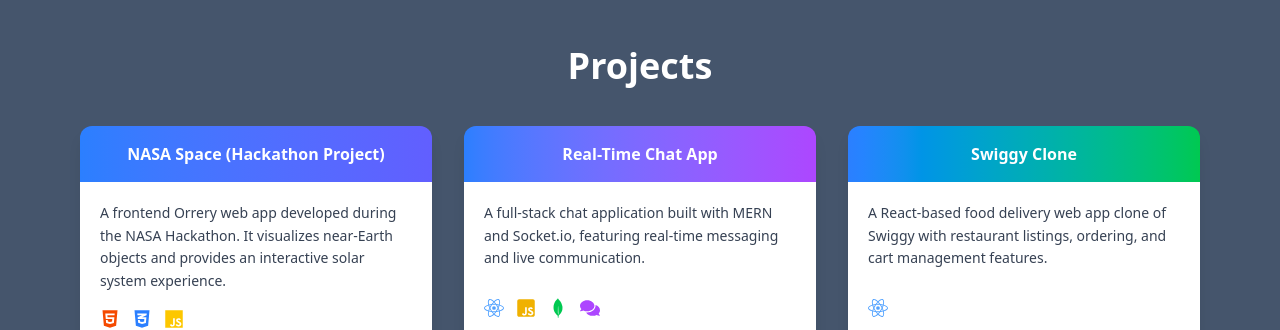
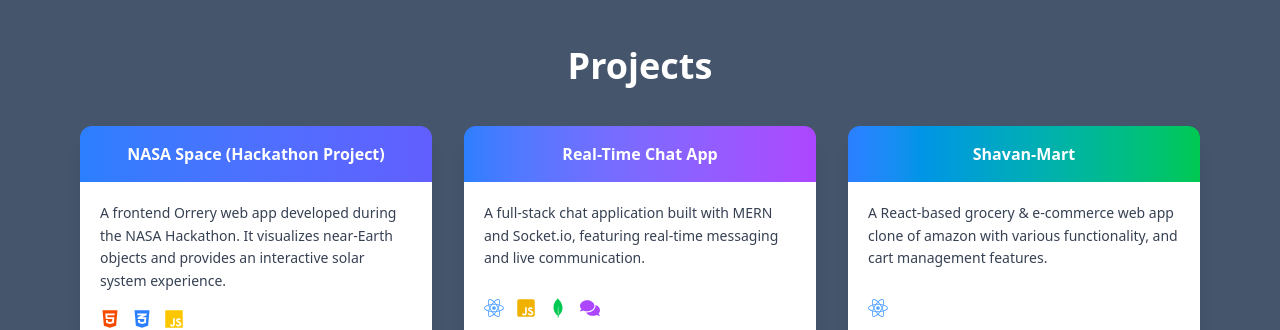
Before and after one commit to shavan810/my-portfolio, a React (Vite) app in the folder frontend/: page / in a window 1280 px wide. Shown: the part 2300-2630 px from the top of the page. Built offline with nearby package versions, Linux system fonts and the light colour scheme.

Commit message:
Updated Projects page

```diff
--- a/frontend/src/pages/Projects.jsx
+++ b/frontend/src/pages/Projects.jsx
@@ -27,10 +27,10 @@
   color: "bg-gradient-to-r from-blue-500 to-purple-500",
 },
 {
-  title: "Swiggy Clone",
-  desc: "A React-based food delivery web app clone of Swiggy with restaurant listings, ordering, and cart management features.",
+  title: "Shavan-Mart",
+  desc: "A React-based grocery & e-commerce web app clone of amazon with various functionality, and cart management features.",
   img: "YOUR_PROJECT_IMAGE3.png",
-  link: "https://github.com/shavan810/my-swigy-clone",
+  link: "https://shavan-mart-01.vercel.app/",
   tech: [
     <SiReact className="text-blue-400" />
   ],
```
